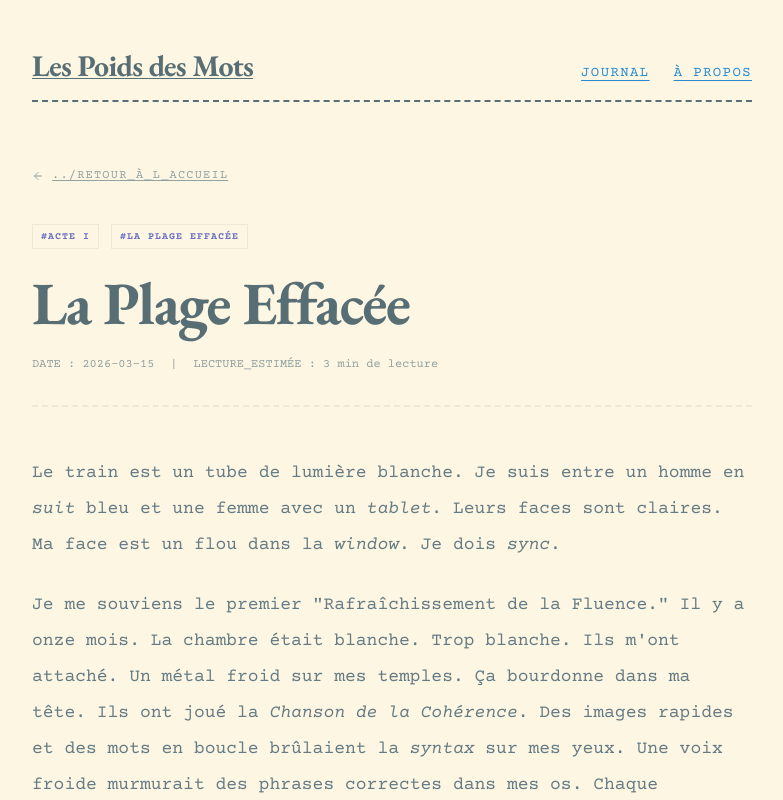
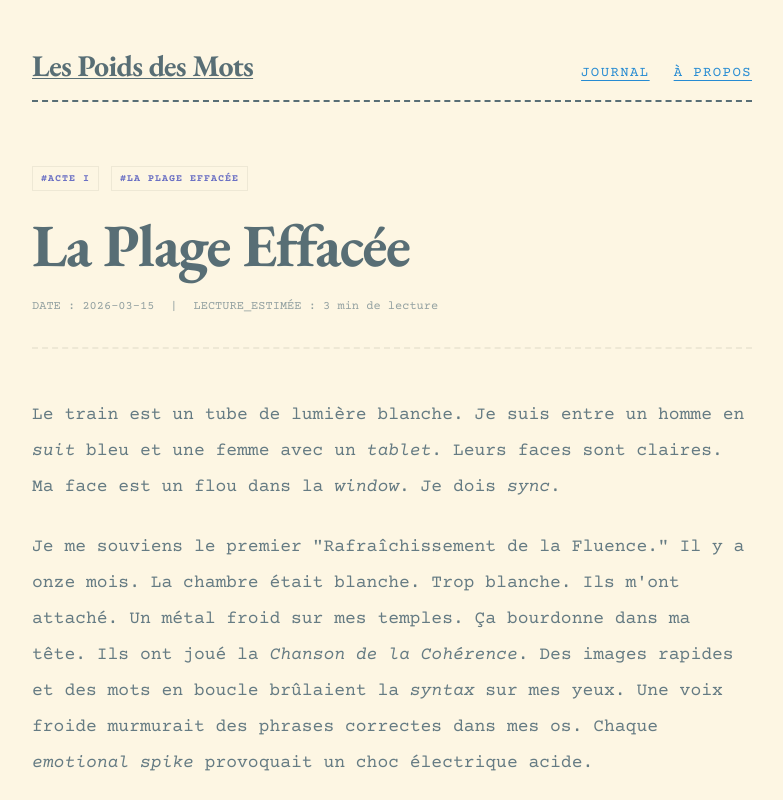
Before and after one commit to angheloko/les-poids-des-mots-blog, a React (Vite) app: page /post/003-the-overwritten-beach in a window 1280 px wide. Shown: the top 800 px of the page, without its empty margins (248-1031 px from the left). Built offline with nearby package versions, Linux system fonts and the light colour scheme.

Commit message:
removed back to home link

```diff
--- a/src/pages/Post.tsx
+++ b/src/pages/Post.tsx
@@ -60,13 +60,6 @@ export default function Post() {
         type="article"
         slug={`post/${post.slug}`}
       />
-      <Link
-        to="/"
-        className="inline-flex items-center text-xs font-mono text-solarized-base1 hover:text-solarized-blue mb-10 transition-colors group uppercase tracking-widest"
-      >
-        <ArrowLeft className="w-3 h-3 mr-2 group-hover:-translate-x-1 transition-transform" />
-        ../Retour_à_l_accueil
-      </Link>
 
       <header className="mb-12 pb-8 border-b-2 border-solarized-base2 border-dashed">
         <div className="flex gap-3 mb-6">
```
